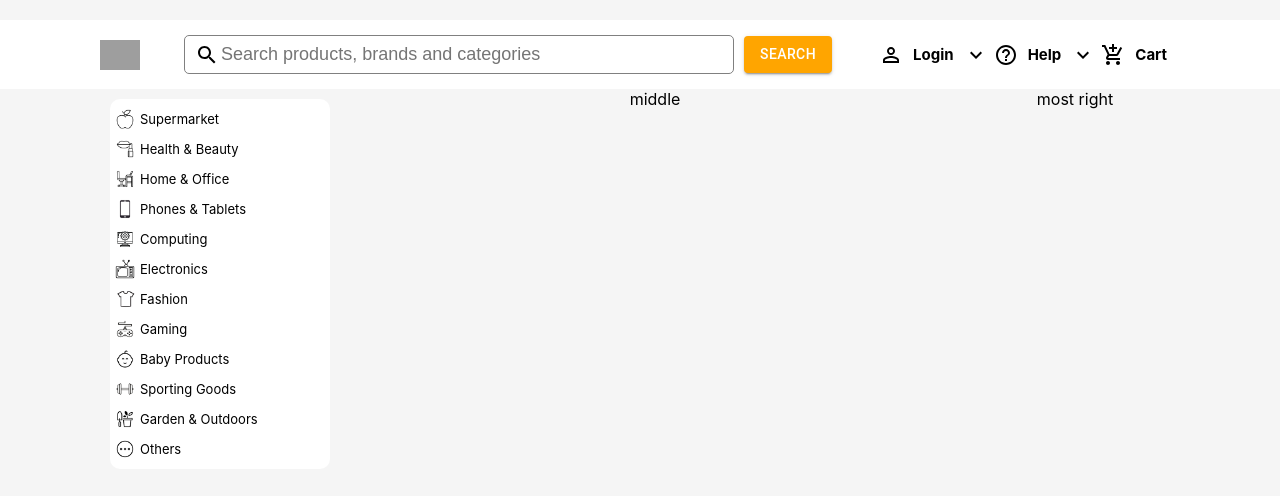
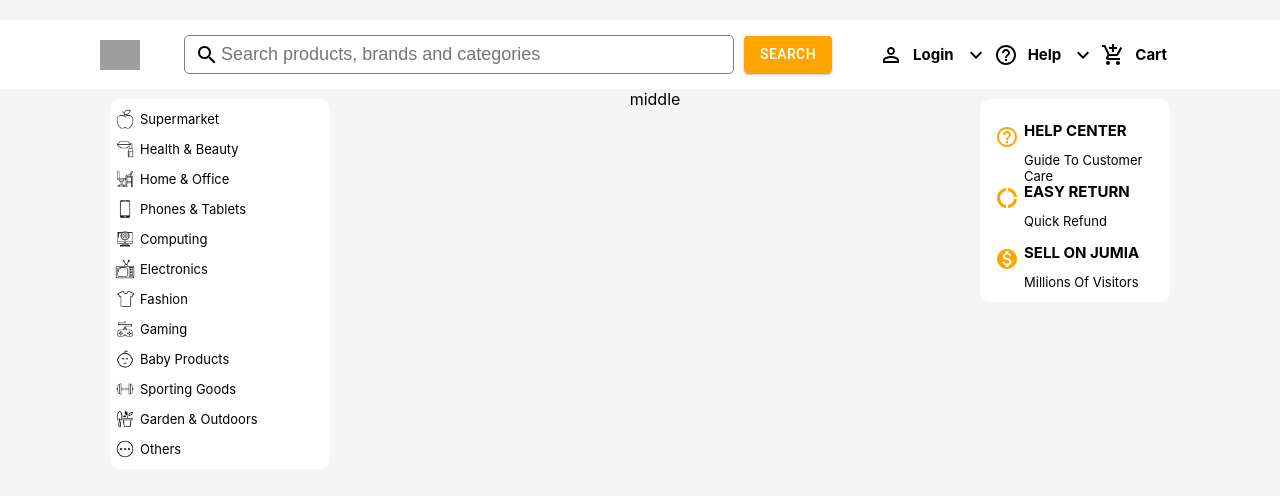
Before and after one commit to imhilla/jumia-clone, a React (Create React App) app: page / in a window 1280 px wide. Shown: the top 496 px of the page. Built offline with nearby package versions, Linux system fonts and the light colour scheme; grey boxes are pictures that could not be loaded.

Commit message:
add right option container

```diff
--- /dev/null
+++ b/src/Components/RightOptions.js
@@ -0,0 +1,16 @@
+import React from 'react';
+import '../Styles/rightOptionsContainer.css';
+
+function RightOptions({ Icon, title, description }) {
+  return (
+    <div className="rightOptionsContainer">
+      <div className="rightIcon">{Icon && <Icon />}</div>
+      <div className="rightIconDec">
+        <h2>{title}</h2>
+        <p>{description}</p>
+      </div>
+    </div>
+  )
+}
+
+export default RightOptions
--- a/src/Components/RightTop.js
+++ b/src/Components/RightTop.js
@@ -1,10 +1,20 @@
 import React from 'react';
 import '../Styles/RightTop.css';
+import RightOptions from './RightOptions';
+import HelpOutlineIcon from '@material-ui/icons/HelpOutline';
+import MonetizationOnIcon from '@material-ui/icons/MonetizationOn';
+import DonutLargeIcon from '@material-ui/icons/DonutLarge';
 
 function RightTop() {
   return (
     <div className="rightTopContainer">
-      most right
+      <div className="rightTopDiv">
+        <RightOptions Icon={HelpOutlineIcon} title="HELP CENTER" description="Guide To Customer Care" />
+        <RightOptions Icon={DonutLargeIcon} title="EASY RETURN" description="Quick Refund" />
+        <RightOptions Icon={MonetizationOnIcon} title="SELL ON JUMIA" description="Millions Of Visitors" />
+      </div>
+      <div className="rightBottomDiv">
+      </div>
     </div>
   )
 }
--- a/src/Styles/RightTop.css
+++ b/src/Styles/RightTop.css
@@ -1,3 +1,10 @@
 .rightTopContainer {
   flex: 0.2;
 }
+
+.rightTopDiv {
+  background-color: white;
+  padding: 10px;
+  border-radius: 10px;
+  margin: 10px;
+}
--- /dev/null
+++ b/src/Styles/rightOptionsContainer.css
@@ -0,0 +1,25 @@
+.rightOptionsContainer {
+  display: flex;
+  align-items: center;
+}
+
+.rightIconDec {
+  display: flex;
+  flex-direction: column;
+  text-align: left;
+}
+
+.rightIcon {
+  color: orange;
+  padding: 5px;
+}
+
+.rightIconDec > h2 {
+  font-size: 15px;
+  height: 5px;
+}
+
+.rightIconDec > p {
+  font-size: 13px;
+  height: 5px;
+}
```
